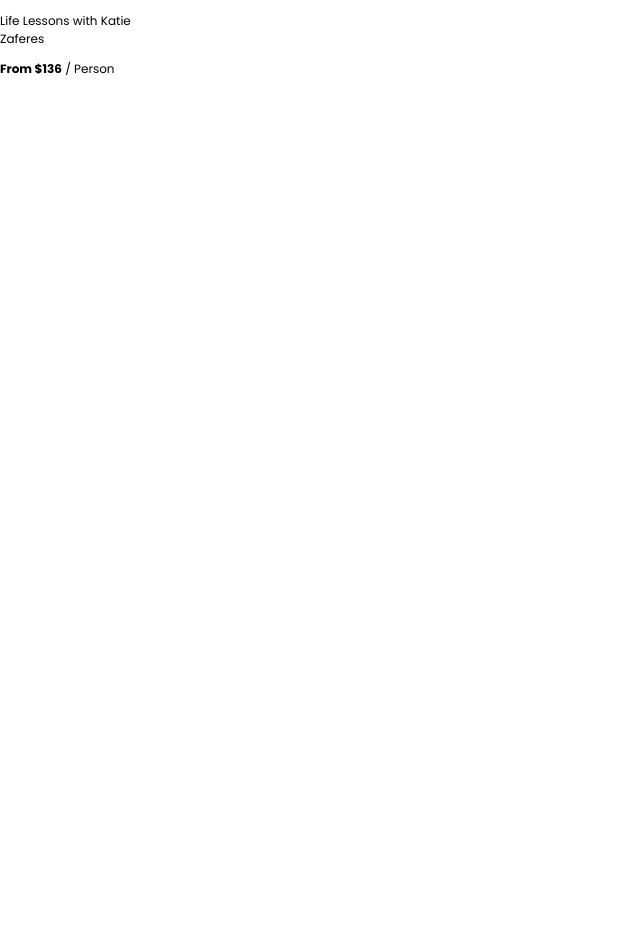
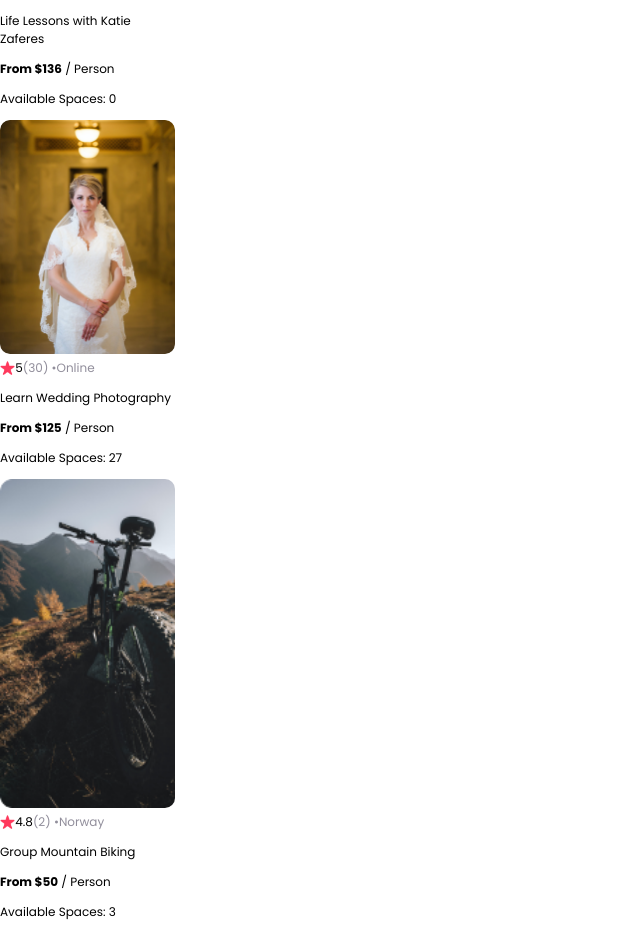
Before and after one commit to BenjaminSeed/scrimba-airbnb, a React (Vite) app in the folder scrimba-airbnb/: page / in a window 1280 px wide. Shown: the part 683-1616 px from the top of the page, without its empty margins (0-640 px from the left). Before the commit the page ends 800 px from the top, so only its background shows below. Built offline with nearby package versions, Linux system fonts and the light colour scheme.

Commit message:
added map to App component

```diff
--- a/scrimba-airbnb/src/App.jsx
+++ b/scrimba-airbnb/src/App.jsx
@@ -2,20 +2,36 @@
 import Card from "./components/Card";
 import Hero from "./components/Hero";
 import Navbar from "./components/Navbar";
+import data from "./Data";
 
 function App() {
+  const newData = data.map((info) => {
+    return (
+      <Card
+        title={info.title}
+        description={info.description}
+        coverImg={info.coverImg}
+        rating={info.stats.rating}
+        price={info.price}
+        reviewCount={info.stats.reviewCount}
+        location={info.location}
+        openSpots={info.openSpots}
+      />
+    );
+  });
   return (
     <>
       <Navbar />
       <Hero />
-      <Card
+      {newData}
+      {/* <Card
         img={"../src/assets/image 12.png"}
         rating="5.0"
         reviewCount={6}
-        country="USA"
+        location="USA"
         title="Life Lessons with Katie Zaferes"
         price={136}
-      />
+      /> */}
     </>
   );
 }
--- /dev/null
+++ b/scrimba-airbnb/src/Data.jsx
@@ -0,0 +1,44 @@
+export default [
+  {
+    id: 1,
+    title: "Life Lessons with Katie Zaferes",
+    description:
+      'I will share with you what I call "Positively Impactful Moments of Disappointment." Throughout my career, many of my highest moments only came after setbacks and losses. But learning from those difficult moments is what gave me the ability to rise above them and reach my goals.',
+    price: 136,
+    coverImg: "../src/assets/image 12.png",
+    stats: {
+      rating: 5.0,
+      reviewCount: 6,
+    },
+    location: "Online",
+    openSpots: 0,
+  },
+  {
+    id: 2,
+    title: "Learn Wedding Photography",
+    description:
+      "Interested in becoming a wedding photographer? For beginner and experienced photographers alike, join us in learning techniques required to leave the happy couple with memories that'll last a lifetime.",
+    price: 125,
+    coverImg: "../src/assets/wedding-photography 1.png",
+    stats: {
+      rating: 5.0,
+      reviewCount: 30,
+    },
+    location: "Online",
+    openSpots: 27,
+  },
+  {
+    id: 3,
+    title: "Group Mountain Biking",
+    description:
+      "Experience the beautiful Norwegian landscape and meet new friends all while conquering rugged terrain on your mountain bike. (Bike provided!)",
+    price: 50,
+    coverImg: "../src/assets/mountain-bike 1.png",
+    stats: {
+      rating: 4.8,
+      reviewCount: 2,
+    },
+    location: "Norway",
+    openSpots: 3,
+  },
+];
--- a/scrimba-airbnb/src/components/Card.jsx
+++ b/scrimba-airbnb/src/components/Card.jsx
@@ -1,22 +1,30 @@
 import "../styles/Card.css";
-import swimmer from "../assets/image 12.png";
 import star from "../assets/Star 1.png";
 
-const Card = ({ img, rating, reviewCount, country, title, price }) => {
+const Card = ({
+  coverImg,
+  rating,
+  reviewCount,
+  location,
+  title,
+  price,
+  openSpots,
+}) => {
   return (
     <div className="card">
-      <img src={img} className="card--img" />
+      <img src={coverImg} className="card--img" />
       <div className="card--stats">
         <img src={star} alt="" className="card--star" />
         <span>{rating}</span>
         <span className="grey">({reviewCount}) • </span>
-        <span className="grey">{country}</span>
+        <span className="grey">{location}</span>
       </div>
       <p>{title}</p>
       <p>
         {" "}
         <span className="bold">From ${price}</span> / Person
       </p>
+      <p>Available Spaces: {openSpots}</p>
     </div>
   );
 };
```
Also changed, not shown: scrimba-airbnb/src/assets/mountain-bike 1.png (added), scrimba-airbnb/src/assets/wedding-photography 1.png (added).
